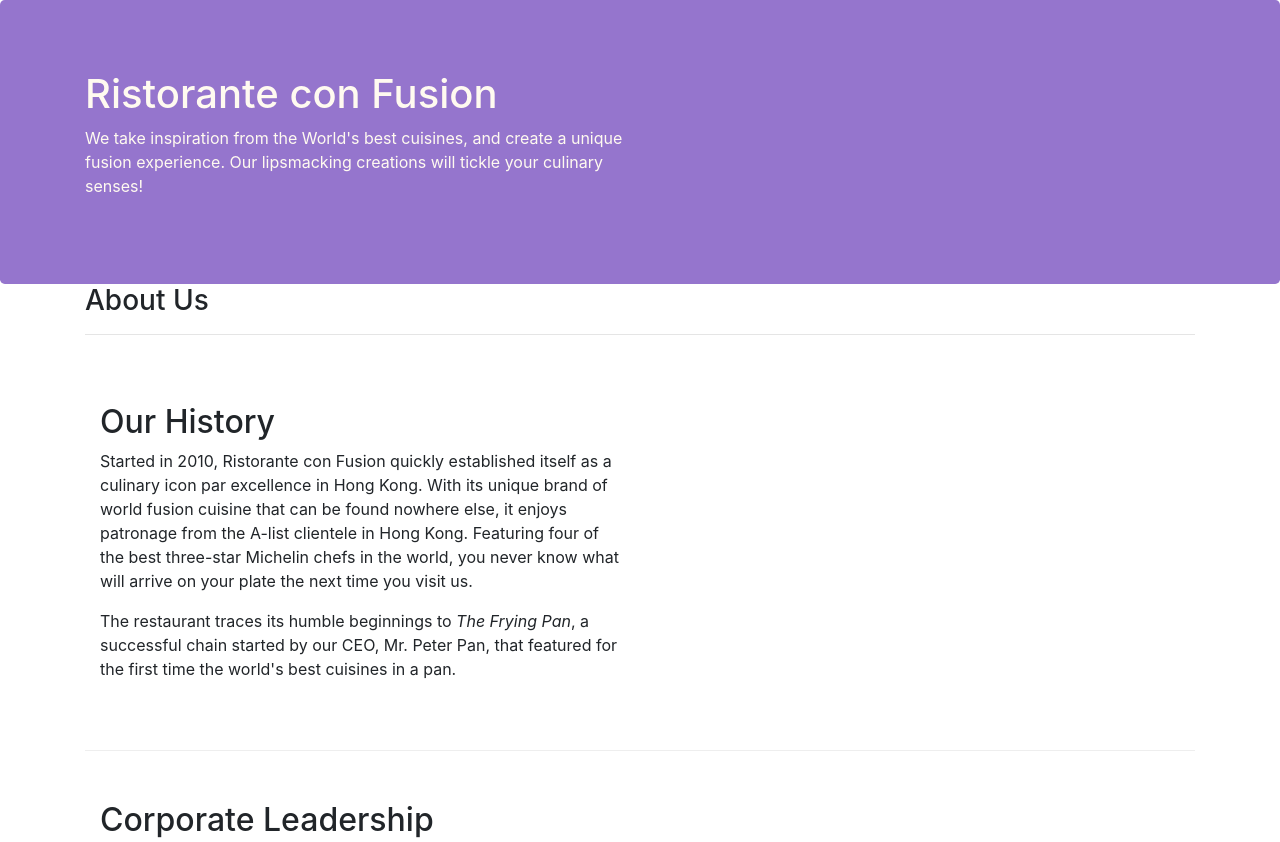
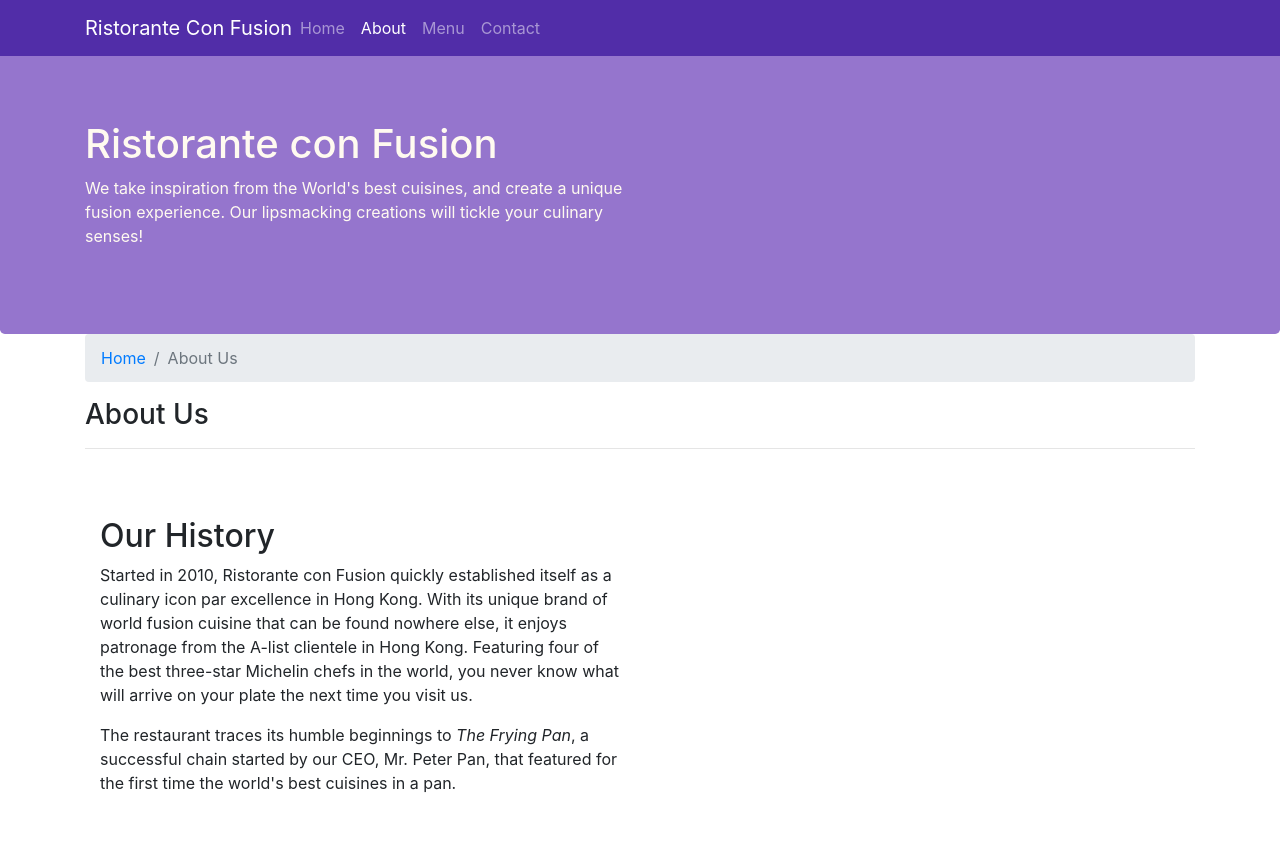
Before and after one commit to raopg/BootstrapCourse, a website: page aboutus.html in a window 1280 px wide. Shown: the top 842 px of the page. Drawn offline with nearby package versions, Linux system fonts and the light colour scheme.

Commit message:
Navbar and breadcrumbs

```diff
--- a/aboutus.html
+++ b/aboutus.html
@@ -15,6 +15,22 @@
 </head>
 
 <body>
+        <nav class = "navbar navbar-dark navbar-expand-sm fixed-top">
+                <div class = "container">
+                    <button class = "navbar-toggler" type = "button" data-toggle="collapse" data-target="#Navbar">
+                        <span class="navbar-toggler-icon"></span>
+                    </button>
+                    <a class = "navbar-brand mr-auto" href = "#">Ristorante Con Fusion</a>
+                        <div class = "collapse navbar-collapse" id = "Navbar">
+                            <ul class = "navbar-nav mr-auto">
+                                <li class = "nav-item"><a class = "nav-link" href = "./index.html">Home</a></li>
+                                <li class = "nav-item active"><a class = "nav-link" href = "#">About</a></li>
+                                <li class = "nav-item"><a class = "nav-link" href = "#">Menu</a></li>
+                                <li class = "nav-item"><a class = "nav-link" href = "#">Contact</a></li>
+                            </ul>
+                        </div>
+                </div>
+            </nav>
 
     <header class="jumbotron">
         <div class="container">
@@ -31,8 +47,12 @@
 
     <div class = "container">
 
-        <div class = "row row-header align-items-center">
+        <div class = "row row-header">
             <div class = "col-12 col-sm-12">
+                <ol class = "col-12 breadcrumb">
+                    <li class="breadcrumb-item"><a href= "./index.html">Home</a></li>
+                    <li class="breadcrumb-item active">About Us</li>
+                </ol>
              <h3>About Us</h3>
              <hr>
             </div>
@@ -50,16 +70,25 @@
 
 
         <div class = "row row-content align-items-center">
-            <div class = "col-12 col-sm-12">
+            <div class = "col-12 col-sm-12 ">
+
                 <h2>Corporate Leadership</h2>
                 <h3>Peter Pan <small>Chief Epicurious Officer</small></h3>
+              <div class = "d-none d-sm-block">
                 <p>Our CEO, Peter, credits his hardworking East Asian immigrant parents who undertook the arduous journey to the shores of America with the intention of giving their children the best future. His mother's wizardy in the kitchen whipping up the tastiest dishes with whatever is available inexpensively at the supermarket, was his first inspiration to create the fusion cuisines for which <em>The Frying Pan</em> became well known. He brings his zeal for fusion cuisines to this restaurant, pioneering cross-cultural culinary connections.</p>
+              </div>
                 <h3>Dhanasekaran Witherspoon <small>Chief Food Officer</small></h3>
+              <div class = "d-none d-sm-block">
                 <p>Our CFO, Danny, as he is affectionately referred to by his colleagues, comes from a long established family tradition in farming and produce. His experiences growing up on a farm in the Australian outback gave him great appreciation for varieties of food sources. As he puts it in his own words, <em>Everything that runs, wins, and everything that stays, pays!</em></p>
+              </div>
                 <h3>Agumbe Tang <small>Chief Taste Officer</small></h3>
+               <div class = "d-none d-sm-block">
                 <p>Blessed with the most discerning gustatory sense, Agumbe, our CTO, personally ensures that every dish that we serve meets his exacting tastes. Our chefs dread the tongue lashing that ensues if their dish does not meet his exacting standards. He lives by his motto, <em>You click only if you survive my lick.</em></p>
+               </div>
                 <h3>Alberto Somayya <small>Executive Chef</small></h3>
+               <div class = "d-none d-sm-block">
                 <p>Award winning three-star Michelin chef with wide International experience having worked closely with whos-who in the culinary world, he specializes in creating mouthwatering Indo-Italian fusion experiences. He says, <em>Put together the cuisines from the two craziest cultures, and you get a winning hit! Amma Mia!</em></p>
+                </div>
             </div>
        </div>
 
@@ -71,8 +100,8 @@
                 <div class="col-4 offset-1 col-sm-2">
                     <h5>Links</h5>
                     <ul class="list-unstyled">
-                        <li><a href="#">Home</a></li>
-                        <li><a href="aboutus.html">About</a></li>
+                        <li><a href="./index.html">Home</a></li>
+                        <li><a href="#">About</a></li>
                         <li><a href="#">Menu</a></li>
                         <li><a href="#">Contact</a></li>
                     </ul>
--- a/static/styles.css
+++ b/static/styles.css
@@ -29,3 +29,12 @@
     margin: 0px;
     color: black;
 }
+
+body{
+    padding: 50px 0px 0px 0px;
+    z-index: 0;
+}
+
+.navbar-dark{
+    background: #512Da8;
+}
```
Also changed, not shown: index.html (+16 -1 lines), 1 other file.
